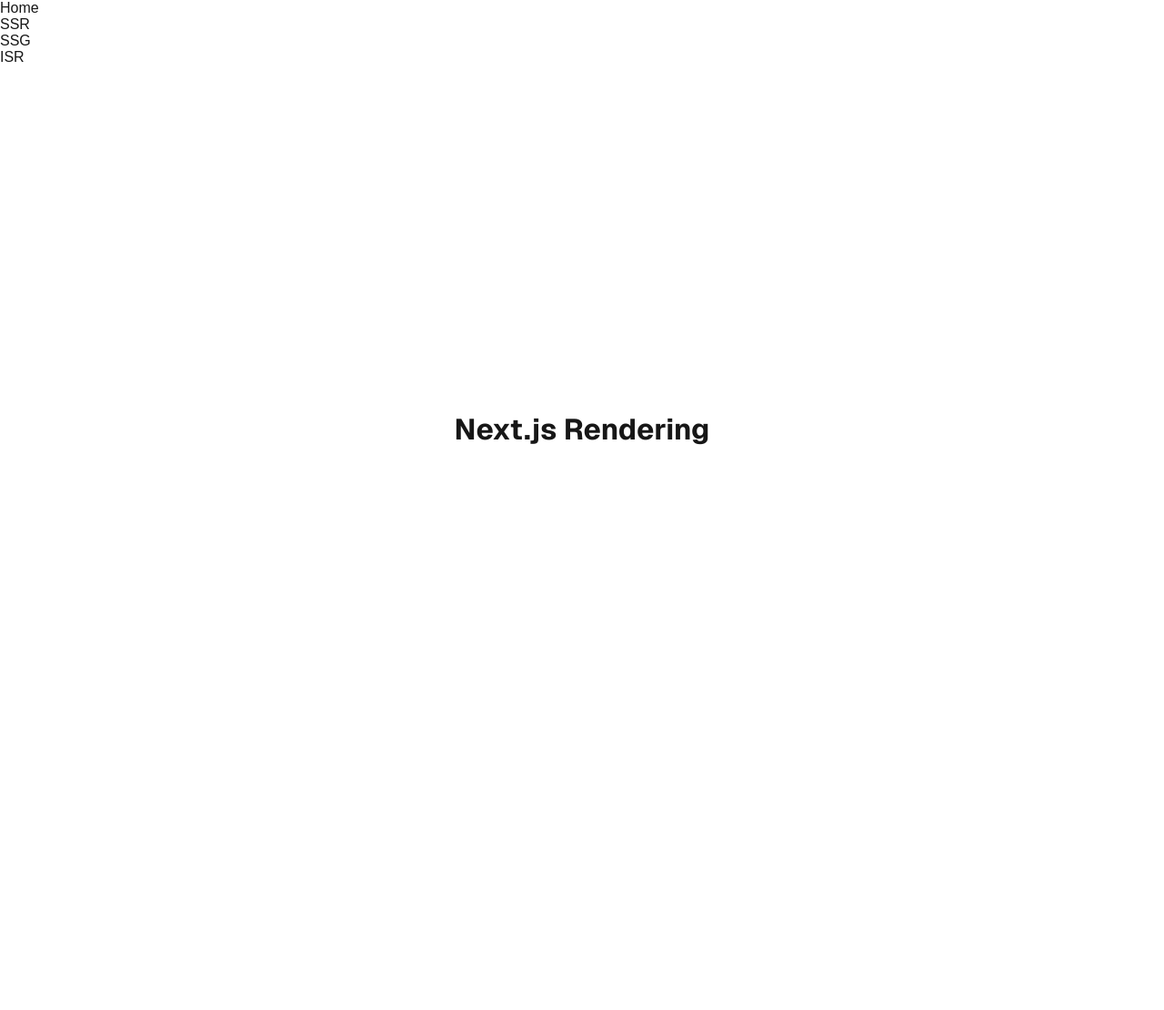
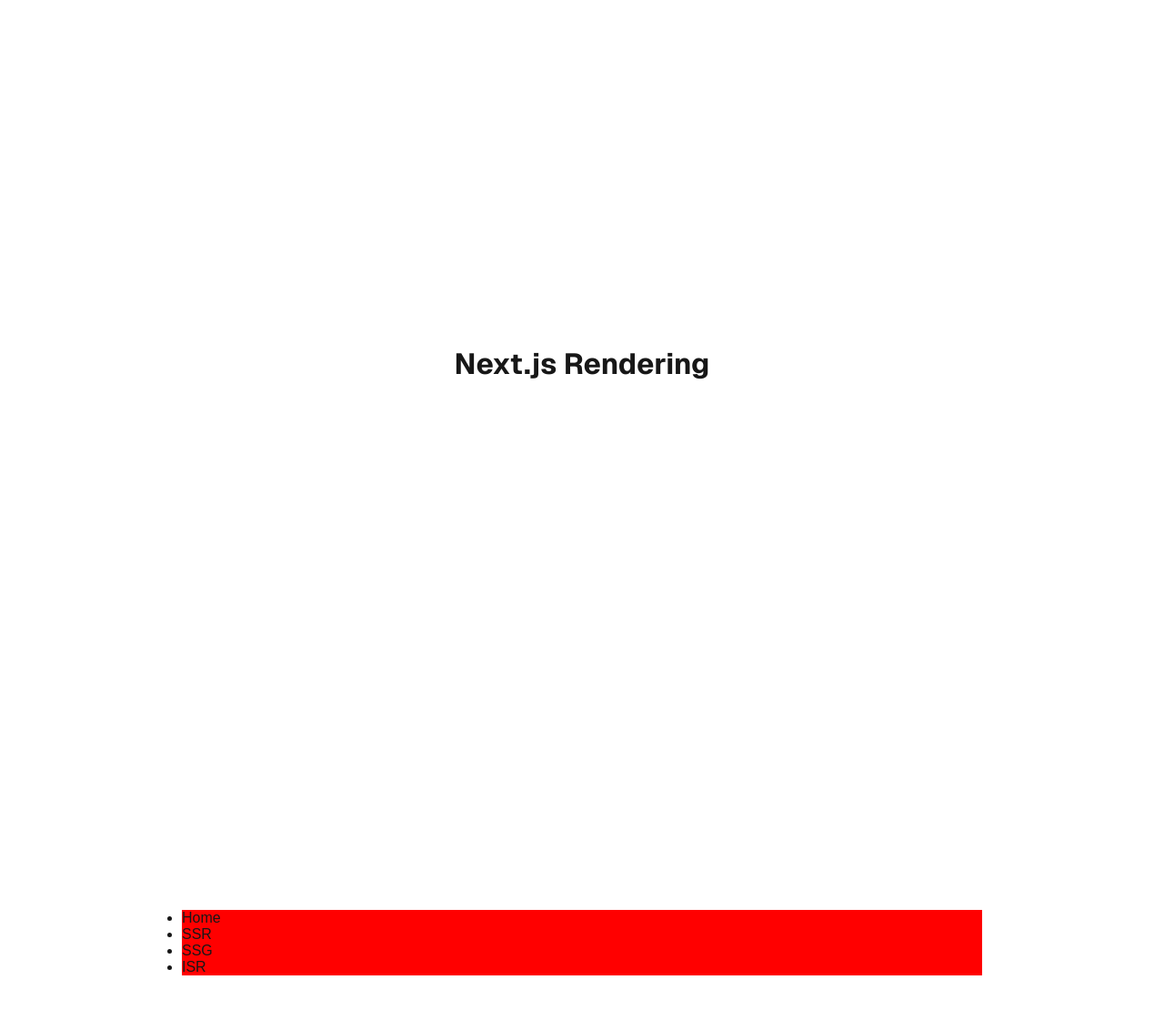
Before and after one commit to outro1111/next-rendering, a Next.js app: page / in a window 1280 px wide. Shown: the top 1110 px of the page at 91% size. Before the commit the page ends 872 px from the top, so only its background shows below. Built offline with nearby package versions, Linux system fonts and the light colour scheme.

Commit message:
nav수정

```diff
--- a/app/globals.css
+++ b/app/globals.css
@@ -40,3 +40,4 @@ a {
     color-scheme: dark;
   }
 }
+.nav {margin:200px;background-color: red;}
--- a/app/layout.js
+++ b/app/layout.js
@@ -22,7 +22,9 @@ export default function RootLayout({ children }) {
   return (
     <html lang="en">
       <body className={`${geistSans.variable} ${geistMono.variable}`}>
-        <nav>
+
+        {children}
+        <nav className="nav">
           <ul>
             <li><Link href="/">Home</Link></li>
             <li><Link href="/ssr">SSR</Link></li>
@@ -30,7 +32,6 @@ export default function RootLayout({ children }) {
             <li><Link href="/isr">ISR</Link></li>
           </ul>
         </nav>
-        {children}
       </body>
     </html>
   );
```
